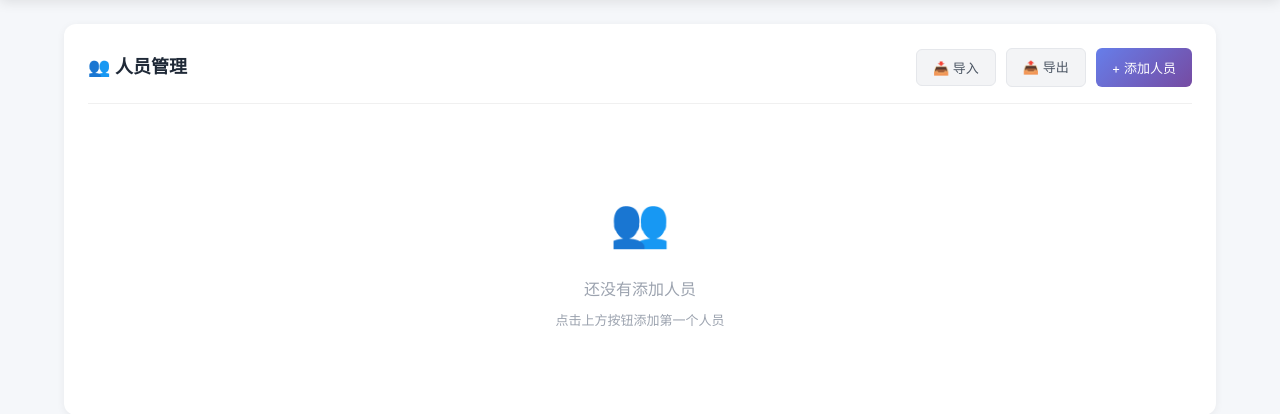
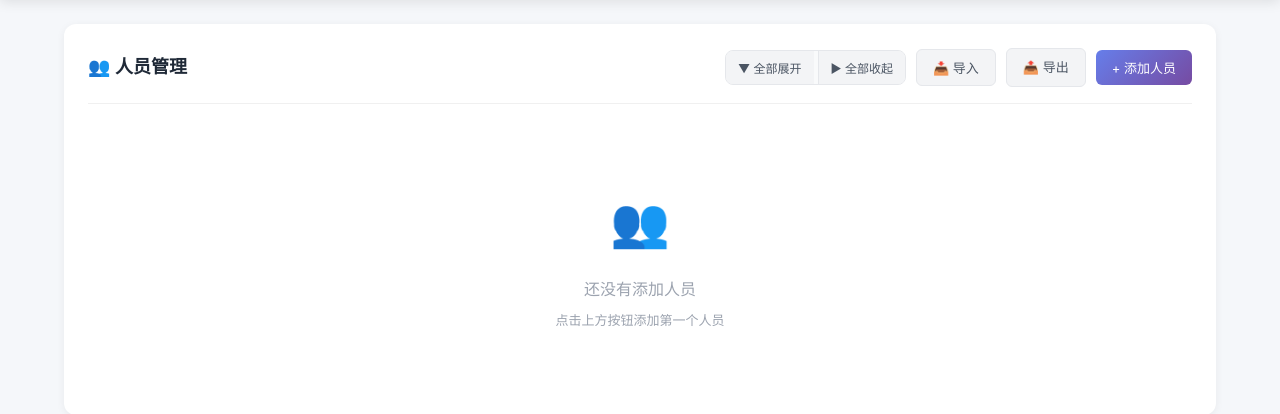
Before and after one commit to jackie251818/item-manager, a Flask app: page /persons in a window 1280 px wide. Shown: the part 60-474 px from the top of the page. Run offline with Flask 3, Linux system fonts and the light colour scheme; the visitor is signed in with stand-in values (Sample User, id 1); data that the repository does not hold is empty; parts of the project's set-up code (start-up, migrations or seed data) failed here and were passed over.

Commit message:
feat: 人员管理页添加「全部展开/全部收起」快捷按钮

```diff
--- a/templates/persons.html
+++ b/templates/persons.html
@@ -5,7 +5,11 @@
 <div class="card">
     <div class="card-header">
         <div class="card-title">👥 人员管理</div>
-        <div style="display:flex;gap:10px;">
+        <div style="display:flex;gap:10px;align-items:center;">
+            <div style="display:flex;gap:4px;border:1px solid #e5e7eb;border-radius:8px;overflow:hidden;background:#f9fafb;">
+                <button type="button" class="btn btn-secondary" style="border:none;border-radius:0;padding:8px 12px;font-size:12px;" onclick="toggleAllDepts(true)" title="展开所有部门">▼ 全部展开</button>
+                <button type="button" class="btn btn-secondary" style="border:none;border-radius:0;padding:8px 12px;font-size:12px;border-left:1px solid #e5e7eb;" onclick="toggleAllDepts(false)" title="收起所有部门">▶ 全部收起</button>
+            </div>
             <form method="POST" action="{{ url_for('import_persons') }}" enctype="multipart/form-data" style="display:inline-flex;gap:8px;align-items:center;">
                 <input type="file" name="file" accept=".xlsx,.xls" style="display:none;" id="importPersonFile" onchange="this.form.submit();">
                 <button type="button" class="btn btn-secondary" onclick="document.getElementById('importPersonFile').click()">📥 导入</button>
@@ -213,5 +217,21 @@ function toggleDeptTable(header) {
         toggle.textContent = '▶';
     }
 }
+
+function toggleAllDepts(expand) {
+    document.querySelectorAll('.dept-table-section').forEach(function(section) {
+        var table = section.querySelector('.dept-table-body');
+        var toggle = section.querySelector('.dept-toggle-icon');
+        if (table && toggle) {
+            if (expand) {
+                table.style.display = '';
+                toggle.textContent = '▼';
+            } else {
+                table.style.display = 'none';
+                toggle.textContent = '▶';
+            }
+        }
+    });
+}
 </script>
 {% endblock %}
```
